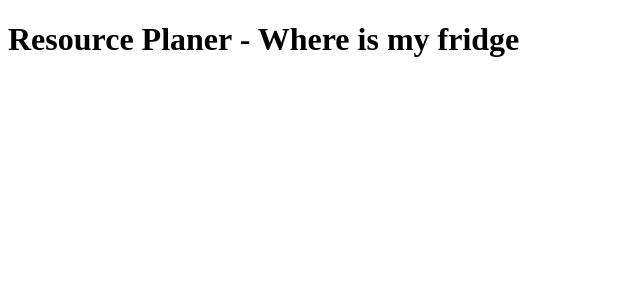
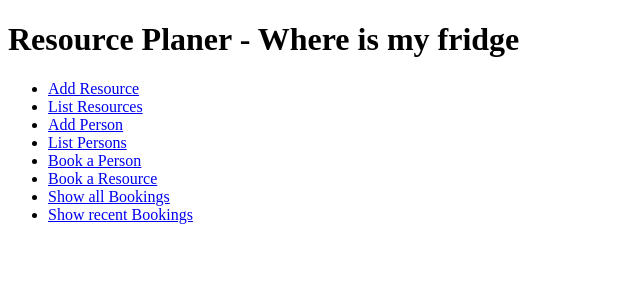
Before and after one commit to patrup/ResPla, a Django app: page /planer/ in a window 1280 px wide. Shown: the top 300 px of the page, without its empty margins (0-640 px from the left). Run offline with Django 3.2, Linux system fonts and the light colour scheme.

Commit message:
Index page with links to all actions available created. Spelling error correct.

```diff
--- a/ResPla/Planer/templates/Planer/index.html
+++ b/ResPla/Planer/templates/Planer/index.html
@@ -7,5 +7,32 @@
 <body>
 <h1>Resource Planer - Where is my fridge</h1>
 
+<ul>
+<li>
+<a href="{% url 'planer:resource_add' %}">Add Resource</a>
+</li>
+<li>
+<a href="{% url 'planer:resource_list' %}">List Resources</a>
+</li>
+<li>
+<a href="{% url 'planer:person_add' %}">Add Person</a>
+</li>
+<li>
+<a href="{% url 'planer:person_list' %}">List Persons</a>
+</li>
+<li>
+<a href="{% url 'planer:book_person' %}">Book a Person</a>
+</li>
+<li>
+<a href="{% url 'planer:book_resource' %}">Book a Resource</a>
+</li>
+<li>
+<a href="{% url 'planer:booking_list_all' %}">Show all Bookings</a>
+</li>
+<li>
+<a href="{% url 'planer:booking_list_recent' %}">Show recent Bookings</a>
+</li>
+</ul>
+
 </body>
 </html>
--- a/ResPla/Planer/urls.py
+++ b/ResPla/Planer/urls.py
@@ -16,7 +16,7 @@ urlpatterns = patterns(
     url(r'^booking/book/person/$', views.AddPersonBookingView.as_view(),
         name='book_person'),
     url(r'^booking/book/resource/$', views.AddResourceBookingView.as_view(),
-        name='book_respource'),
+        name='book_resource'),
     url(r'^booking/list/all/$', views.BookingListAllView.as_view(),
         name='booking_list_all'),
     url(r'^booking/list/recent/$', views.BookingListRecentView.as_view(),
```
